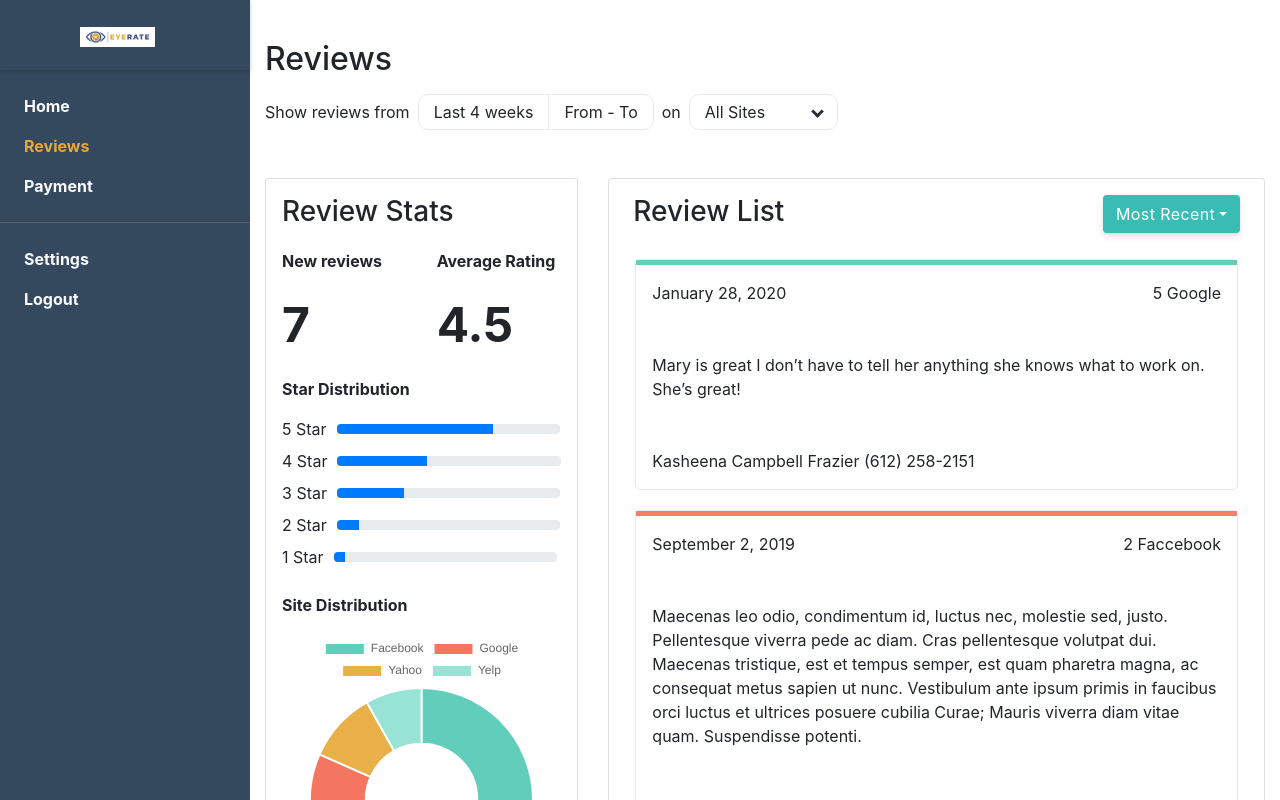
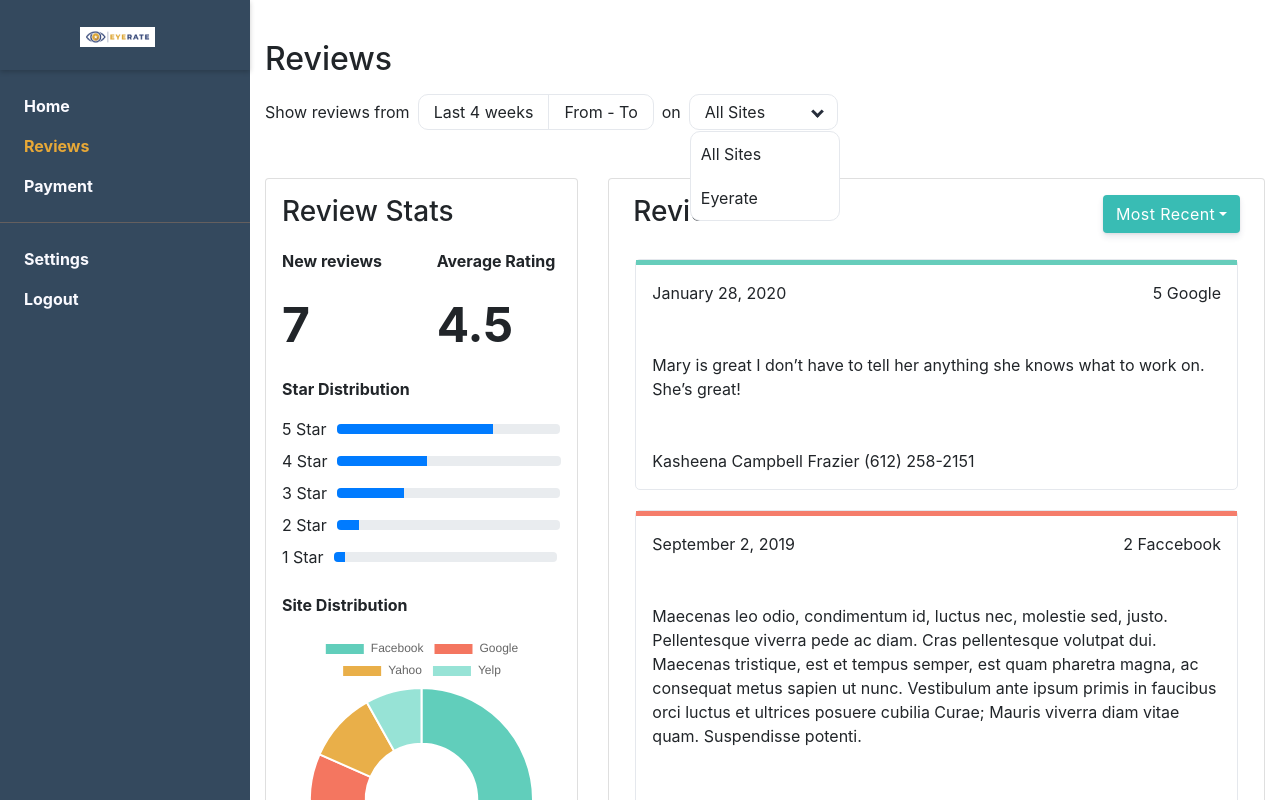
Before and after one commit to rafaelzar/react-portal, a React (Create React App) app: page /reviews in a window 1280 px wide. Both pictures are taken after a click on the element "All Sites". Shown: the top 800 px of the page. Built offline with nearby package versions, Linux system fonts and the light colour scheme; no server answers; what aws-amplify would draw is missing.

Commit message:
Added custom dropdown on reviews page for filtering type of site

```diff
--- a/src/components/reviews-page/ReviewStats.tsx
+++ b/src/components/reviews-page/ReviewStats.tsx
@@ -27,7 +27,7 @@ const ReviewStats: React.FC = () => {
             <p className='font-weight-bold'>Star Distribution</p>
             <div className='mb-4'>
               {starsData.map((stars) => (
-                <div className='stars-bar-wrapp mb-2'>
+                <div key={stars.stars} className='stars-bar-wrapp mb-2'>
                   <span>
                     {stars.stars}
                     {' '}
--- a/src/pages/review-pages/ReviewsPage.tsx
+++ b/src/pages/review-pages/ReviewsPage.tsx
@@ -1,4 +1,4 @@
-import React from 'react';
+import React, { SyntheticEvent } from 'react';
 import DefaultLayout from '../../layout/DefaultLayout';
 import {
   Container,
@@ -20,6 +20,10 @@ import ReviewStats from '../../components/reviews-page/ReviewStats';
 const ReviewsPage: React.FC = () => {
   const [reviews, setReviews] = React.useState<IReviews[]>([]);
   const [toggleDatePicker, setToggleDatePicker] = React.useState(false);
+  const [toggleSitesDropdonw, setToggleSitesDropdown] = React.useState(false);
+  const [sitesDropdownValue, setSitesDropdownValue] = React.useState(
+    'All Sites',
+  );
   const [dateRange, setDateRange] = React.useState({
     start: 'From',
     end: 'To',
@@ -46,6 +50,10 @@ const ReviewsPage: React.FC = () => {
     setToggleDatePicker(!toggleDatePicker);
   };
 
+  const handleDropdownChange = (e: SyntheticEvent) => {
+    const target = e.target as HTMLElement;
+    setSitesDropdownValue(target.innerText);
+  };
   return (
     <DefaultLayout>
       <Container fluid>
@@ -67,10 +75,33 @@ const ReviewsPage: React.FC = () => {
           </div>
           <div className='d-flex align-items-center ml-2'>
             <span className='mr-2'>on</span>
-            <div className='date-range-btn with-border d-flex align-items-center'>
-              All Sites
+            <div
+              className='date-range-btn custom-dropdown d-flex align-items-center'
+              onClick={() => {
+                setToggleSitesDropdown(!toggleSitesDropdonw);
+              }}
+            >
+              {sitesDropdownValue}
               <div className='arrow-wrapp'>
                 <i className='arrow down ml-5' />
+              </div>
+              <div
+                className={`custom-dropdown-menu ${
+                  toggleSitesDropdonw ? 'd-block' : ''
+                }`}
+              >
+                <div
+                  className='custom-dropdown-item'
+                  onClick={(e) => handleDropdownChange(e)}
+                >
+                  All Sites
+                </div>
+                <div
+                  className='custom-dropdown-item'
+                  onClick={(e) => handleDropdownChange(e)}
+                >
+                  Eyerate
+                </div>
               </div>
             </div>
           </div>
@@ -108,6 +139,7 @@ const ReviewsPage: React.FC = () => {
               </Card.Title>
               {reviews.map((r) => (
                 <ReviewCard
+                  key={r._id}
                   author={r.author}
                   content={r.content}
                   date={r.date}
--- a/src/styles/components/reviewsPage.modules.scss
+++ b/src/styles/components/reviewsPage.modules.scss
@@ -67,9 +67,30 @@
   padding: 5px 15px;
   cursor: pointer;
 
-  &.with-border {
+  &.custom-dropdown {
     border: 1px solid #e5e8ed;
     border-radius: 10px;
+    position: relative;
+  }
+
+  .custom-dropdown-menu {
+    display: none;
+    position: absolute;
+    z-index: 999;
+    top: 36px;
+    left: 0;
+    background: #fff;
+    min-width: 150px;
+    border: 1px solid #e5e8ed;
+    border-radius: 10px;
+  }
+
+  .custom-dropdown-item {
+    padding: 10px;
+
+    &:hover {
+      background: $white;
+    }
   }
 }
 
```
